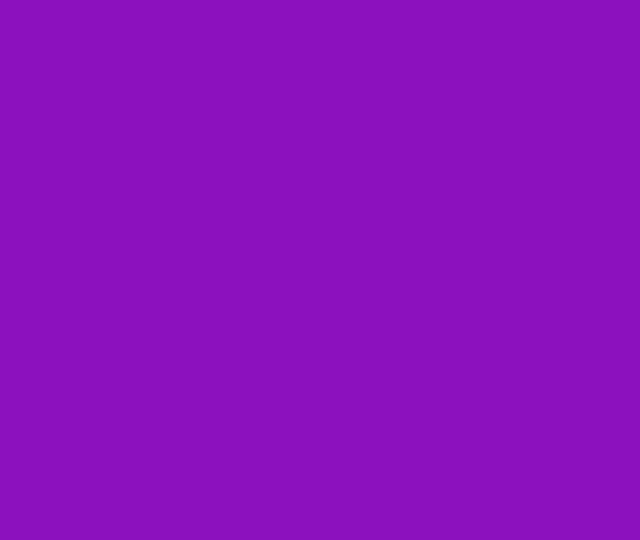
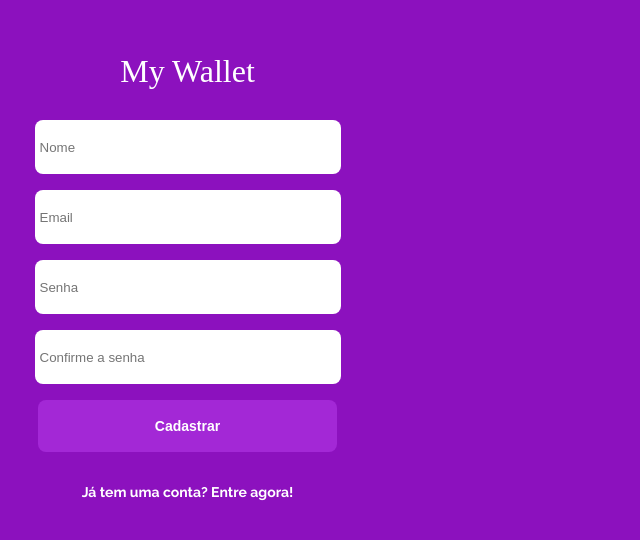
Before and after one commit to gustavo-de-assis/projeto14-mywallet-front, a JavaScript app: page /sign-up in a window 1280 px wide. Before the commit this address had no page. Shown: the part 120-660 px from the top of the page, without its empty margins (0-640 px from the left). Built offline with nearby package versions, Linux system fonts and the light colour scheme; a web font is replaced by a local one.

Commit message:
tela de sign-up

```diff
--- a/src/components/App.js
+++ b/src/components/App.js
@@ -1,6 +1,7 @@
 import { BrowserRouter, Route, Routes } from "react-router-dom"
 import GlobalStyle from "../assets/styles/GlobalStyle"
 import Login from "./login/Login"
+import Signup from "./login/Signup"
 export default function App(){
     return (<>
 
@@ -8,6 +9,7 @@ export default function App(){
             <GlobalStyle/>
             <Routes>
                 <Route path="/" element={<Login/>}/>
+                <Route path="/sign-up" element={<Signup/>}/>
             </Routes>
         </BrowserRouter>
     </>)
--- a/src/components/login/Signup.js
+++ b/src/components/login/Signup.js
@@ -0,0 +1,52 @@
+import { Link } from "react-router-dom"
+import styled from "styled-components"
+import FormStyle from "../../assets/styles/FormStyle"
+import LoginContainer from "../../assets/styles/LoginContainer"
+
+
+export default function Signup() {
+    return (
+        <LoginContainer>
+            <Title>
+                <h1>My Wallet</h1>
+            </Title>
+            <FormStyle /* onSubmit={signUser} */>
+                <input
+                    name="name"
+                    type="text"
+                    //  value={userInfo.name}
+                    placeholder="Nome"
+                    // onChange={formHandler}
+                    required />
+                <input
+                    name="email"
+                    type="email"
+                    //  value={userInfo.email}
+                    placeholder="Email"
+                    //  onChange={formHandler}
+                    required />
+                <input
+                    name="password"
+                    type="password"
+                    //value={userInfo.password}
+                    placeholder="Senha"
+                    //onChange={formHandler}
+                    required />
+                <input
+                    name="password"
+                    type="password"
+                    //value={userInfo.password}
+                    placeholder="Confirme a senha"
+                    //onChange={formHandler}
+                    required />
+
+                <button type="submit" >Cadastrar</button>
+            </FormStyle>
+            <Link to={"/"}>Já tem uma conta? Entre agora!</Link>
+        </LoginContainer>
+    )
+}
+
+const Title = styled.div`
+    margin: 25px auto;
+`
```
